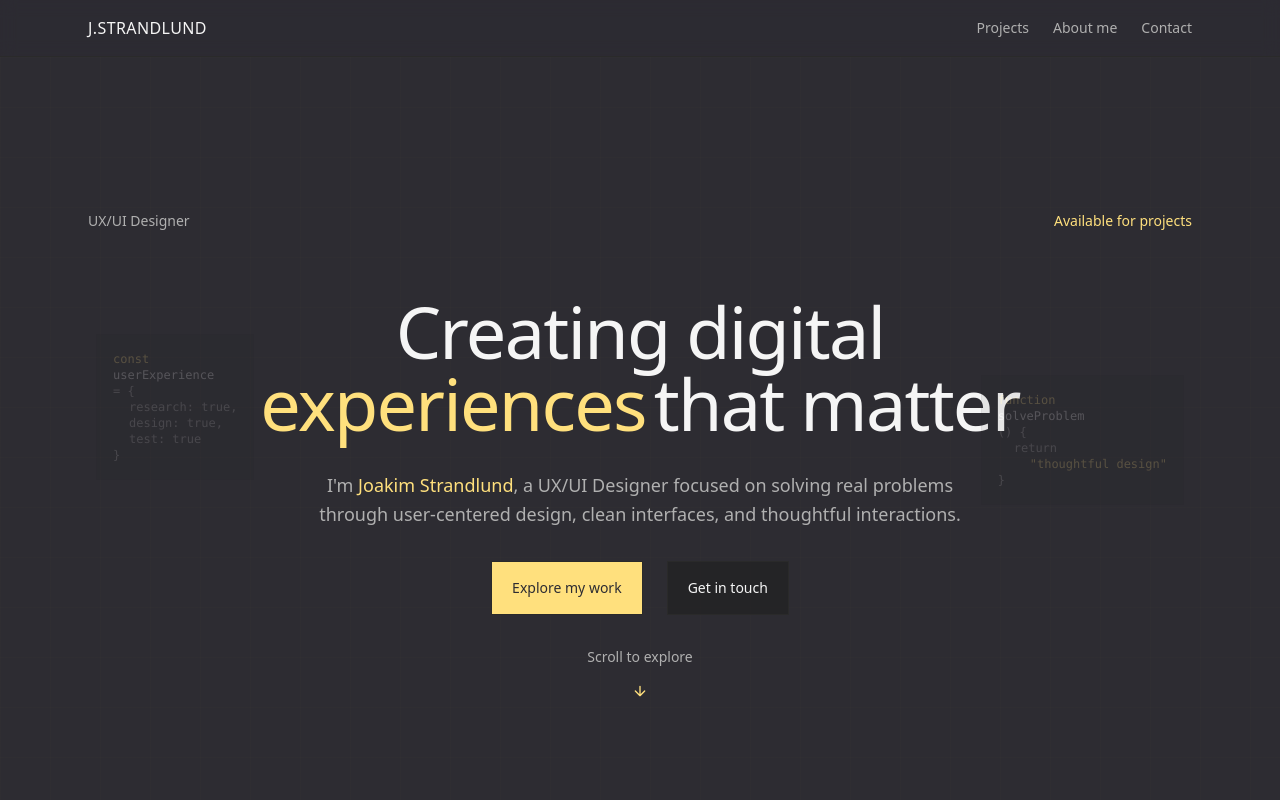
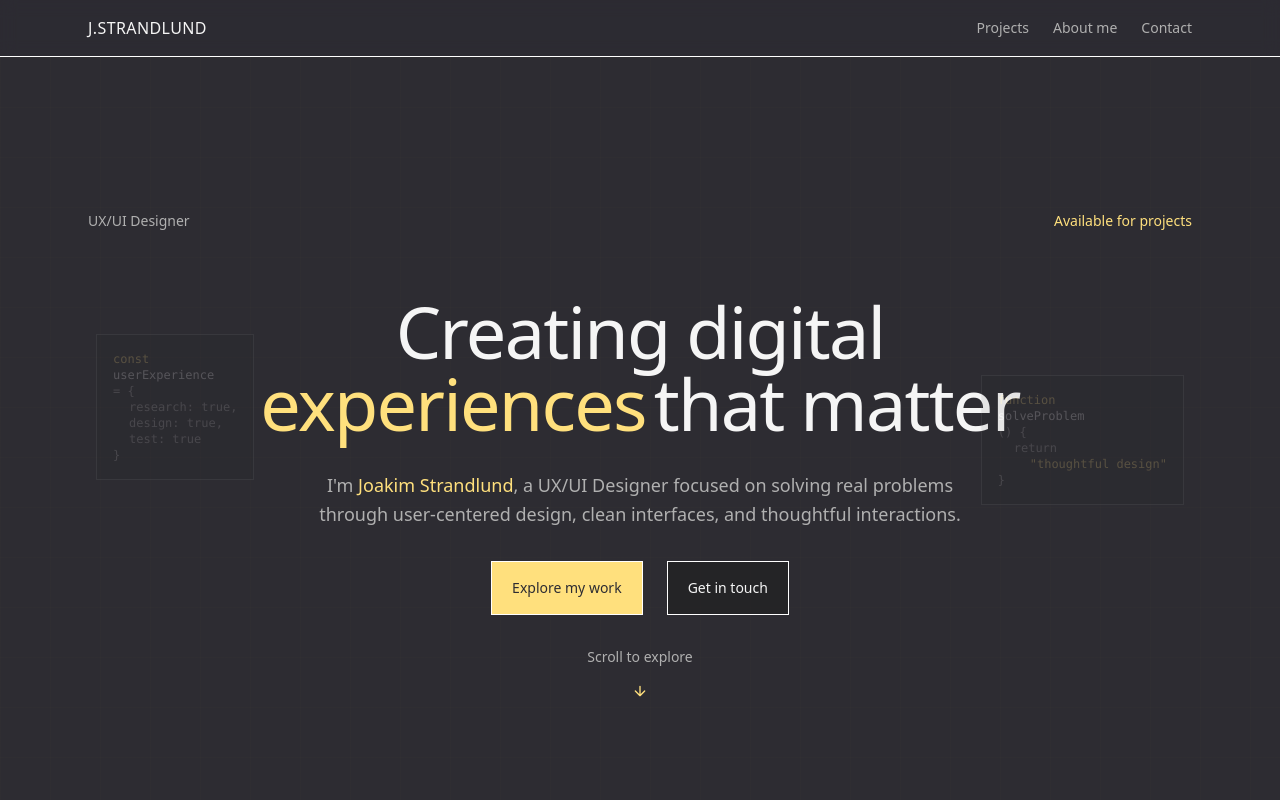
Before and after one commit to joakimstrandlund/JoakimPortfolio, a Next.js app: page / in a window 1280 px wide. Shown: the top 800 px of the page. Built offline with nearby package versions, Linux system fonts and the light colour scheme; a web font is replaced by a local one.

Commit message:
Update border colors to white for better contrast
- Changed stroke color from #2a2a2a to #ffffff (pure white)
- Changed stroke2 color from #3c3c3c to #e0e0e0 (light gray)
- Updated both CSS variables and Tailwind config
- White borders now provide excellent contrast against the #2d2c32 background

```diff
--- a/app/globals.css
+++ b/app/globals.css
@@ -13,7 +13,7 @@ html {
   --font-spicy-rice: 'Spicy Rice', cursive;
 
   /* Color variables for custom classes */
-  --color-primary: #2D2C32;
+  --color-primary: #2d2c32;
   --color-secondary: #1e1e1e;
   --color-tertiary: #121417;
   --color-headings: #f5f5f5;
@@ -23,8 +23,8 @@ html {
   --color-accent: #ffe07d;
   --color-hover: #ffda4b;
   --color-accent2: #6a2b89;
-  --color-stroke: #2a2a2a;
-  --color-stroke2: #3c3c3c;
+  --color-stroke: #ffffff;
+  --color-stroke2: #e0e0e0;
   --color-tagBg: #3a3200;
   --color-tagText: #ffe07d;
   --color-link: #ffe07d;
--- a/tailwind.config.js
+++ b/tailwind.config.js
@@ -5,11 +5,11 @@ module.exports = {
     extend: {
       fontFamily: {
         sans: ['var(--font-inter)', 'ui-sans-serif', 'system-ui', 'Segoe UI', 'Helvetica', 'Arial', 'sans-serif'],
-              heading: ['var(--font-spicy-rice)', 'cursive', 'ui-sans-serif', 'system-ui', 'Segoe UI', 'Helvetica', 'Arial', 'sans-serif'],
-              display: ['var(--font-spicy-rice)', 'cursive', 'ui-sans-serif', 'system-ui', 'Segoe UI', 'Helvetica', 'Arial', 'sans-serif'],
+        heading: ['var(--font-spicy-rice)', 'cursive', 'ui-sans-serif', 'system-ui', 'Segoe UI', 'Helvetica', 'Arial', 'sans-serif'],
+        display: ['var(--font-spicy-rice)', 'cursive', 'ui-sans-serif', 'system-ui', 'Segoe UI', 'Helvetica', 'Arial', 'sans-serif'],
       },
-              colors: {
-                primary: '#2D2C32',
+      colors: {
+        primary: '#2D2C32',
         secondary: '#1e1e1e',
         tertiary: '#121417',
         headings: '#f5f5f5',
@@ -19,8 +19,8 @@ module.exports = {
         accent: '#ffe07d',
         hover: '#ffda4b',
         accent2: '#6a2b89',
-        stroke: '#2a2a2a',
-        stroke2: '#3c3c3c',
+        stroke: '#ffffff',
+        stroke2: '#e0e0e0',
         tagBg: '#3a3200',
         tagText: '#ffe07d',
         link: '#ffe07d',
```
